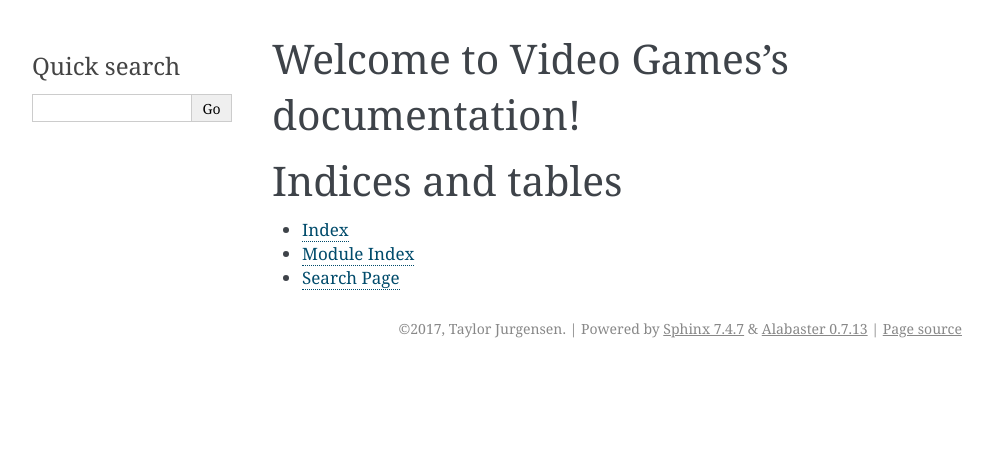
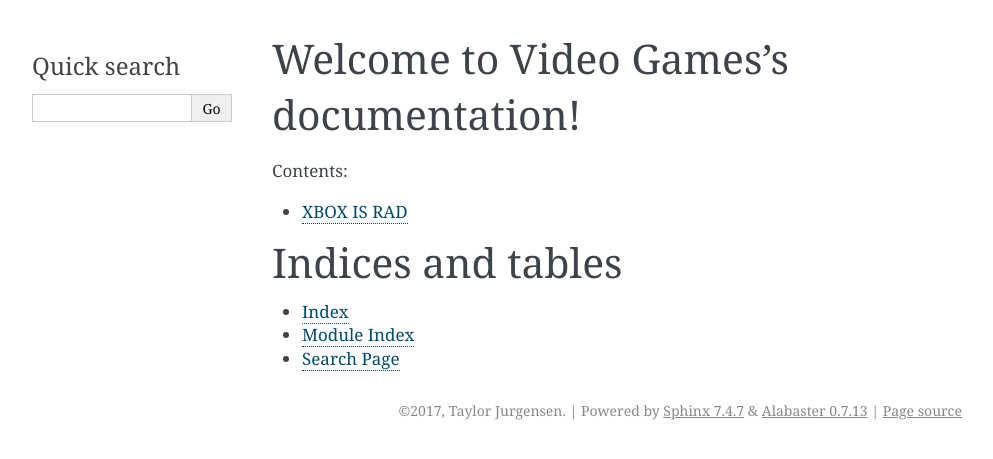
Before and after one commit to Zeniwow/video_games_final, a Sphinx documentation site: the page built from source/index.rst, in a window 1280 px wide. Shown: the top 459 px of the page, without its empty margins (148-1141 px from the left). Built offline with Sphinx 7.4.7, drawn with Linux system fonts in a browser that asks for light colours.

Commit message:
created xbox page

```diff
--- a/source/index.rst
+++ b/source/index.rst
@@ -10,6 +10,8 @@ Welcome to Video Games's documentation!
    :maxdepth: 2
    :caption: Contents:
 
+   xbox/index
+
 
 
 Indices and tables
--- /dev/null
+++ b/source/xbox/index.rst
@@ -0,0 +1,2 @@
+XBOX IS RAD
+===========
```
